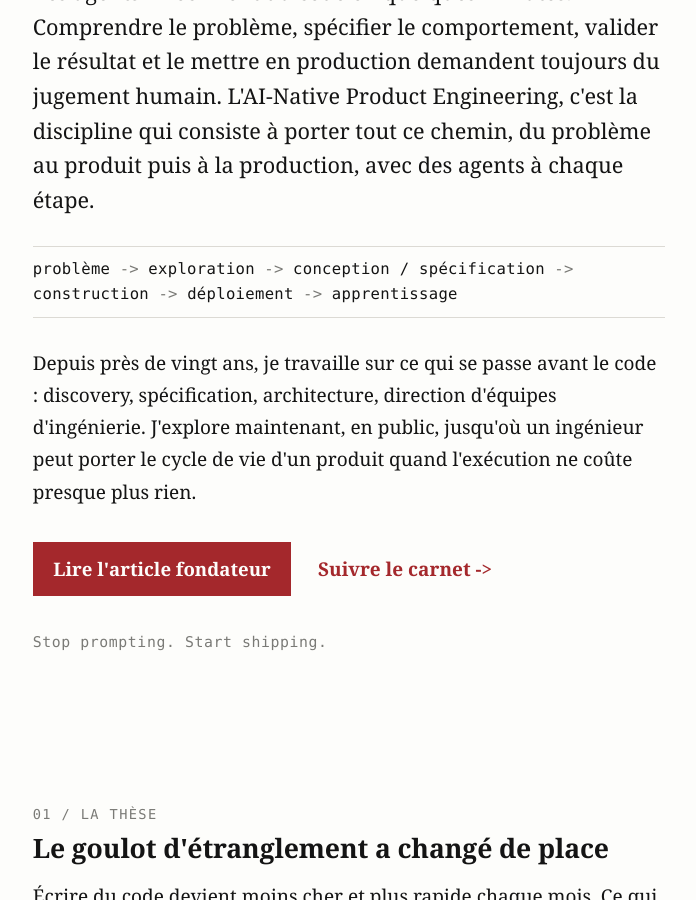
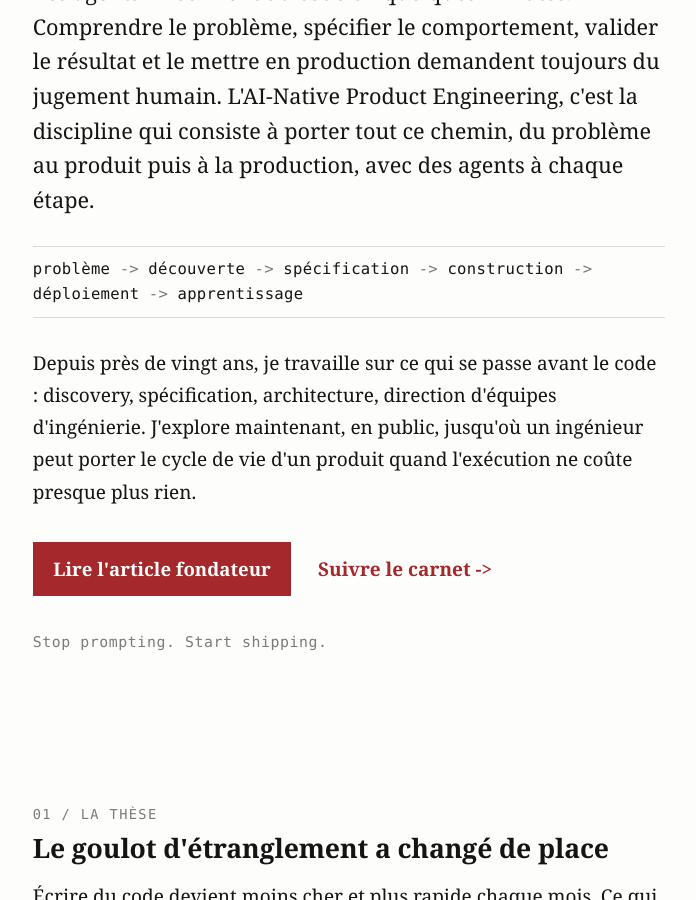
Before and after one commit to anasdox/anasdox.github.io, a Jekyll site: the page built from index.html, in a window 1280 px wide and 900 px high, scrolled down 476 px. Shown: the whole window, without its empty margins (291-987 px from the left). Built offline with Jekyll 4.4.1, drawn with Linux system fonts in a browser that asks for light colours.

Commit message:
fix(accueil): chaine problème, découverte, spécification, construction, déploiement, apprentissage
Co-Authored-By: Claude Opus 5.5 (1M context) <noreply@anthropic.com>

```diff
--- a/index.html
+++ b/index.html
@@ -21,7 +21,7 @@ description: >-
   </p>
 
   <ol class="path" aria-label="Le chemin">
-    <li>problème</li><li>exploration</li><li>conception / spécification</li><li>construction</li><li>déploiement</li><li>apprentissage</li>
+    <li>problème</li><li>découverte</li><li>spécification</li><li>construction</li><li>déploiement</li><li>apprentissage</li>
   </ol>
 
   <p>
```
